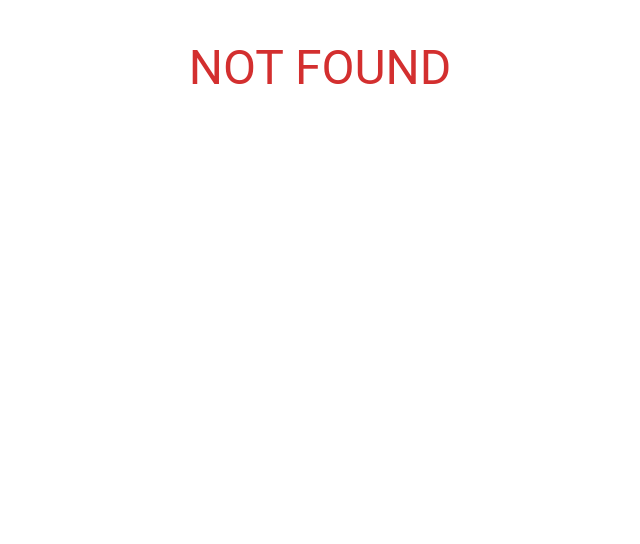
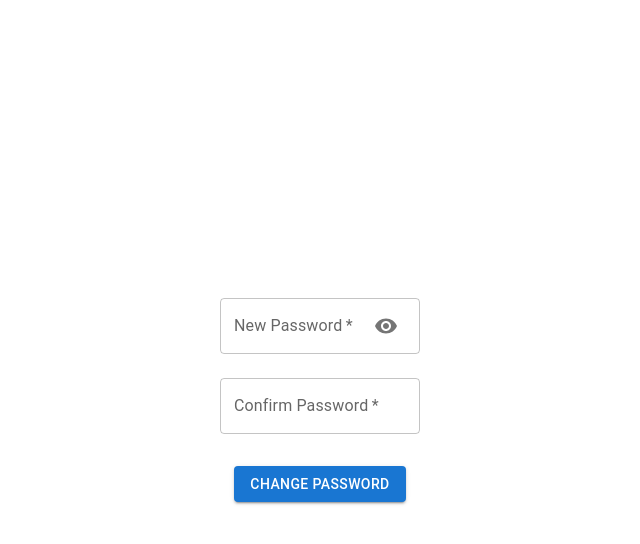
Before and after one commit to Sejimu/FULLSTACK-PROJECT-HACKATON, a React (Create React App) app: page /api/account/reset-password/confirm in a window 1280 px wide. Shown: the top 544 px of the page, without its empty margins (320-960 px from the left). Built offline with nearby package versions, Linux system fonts and the light colour scheme.

Commit message:
reset Password

```diff
--- a/src/App.css
+++ b/src/App.css
@@ -80,12 +80,11 @@ body {
 
 .homeImg2 {
   width: 80%;
-  height: 80%;}
-
+  height: 80%;
+}
 
 .slide-left.animated-element {
   animation: slideInFromLeft 1s ease-in-out;
-
 }
 
 @keyframes slideInFromLeft {
@@ -162,3 +161,16 @@ hr {
   letter-spacing: 0.00938em;
   color: white;
 }
+
+.css-9hp64e-MuiTypography-root-MuiLink-root {
+  margin: 0;
+  font-family: "Play", sans-serif;
+  font-weight: 400;
+  font-size: 0.875rem;
+  line-height: 1.43;
+  color: #1976d2;
+  -webkit-text-decoration: underline;
+  text-decoration: underline;
+  text-decoration-color: rgba(25, 118, 210, 0.4);
+  margin-right: 50px !important;
+}
--- /dev/null
+++ b/src/components/ResetPasswordModal.jsx
@@ -0,0 +1,72 @@
+import * as React from "react";
+import Button from "@mui/material/Button";
+import Dialog from "@mui/material/Dialog";
+import DialogActions from "@mui/material/DialogActions";
+import DialogContent from "@mui/material/DialogContent";
+import DialogContentText from "@mui/material/DialogContentText";
+import DialogTitle from "@mui/material/DialogTitle";
+import Slide from "@mui/material/Slide";
+import { useAuthContext } from "../contexts/AuthContext";
+import { Box, TextField } from "@mui/material";
+import { notify } from "./Toastify";
+
+const Transition = React.forwardRef(function Transition(props, ref) {
+  return <Slide direction="up" ref={ref} {...props} />;
+});
+
+export default function ResetPasswordModal() {
+  const { open, handleClose, resetPassword } = useAuthContext();
+
+  function handleSubmit(e) {
+    e.preventDefault();
+    const data = new FormData(e.currentTarget);
+
+    const data2 = [...data][0][1];
+    if (data2.length < 1) {
+      alert("fill all fields");
+      return;
+    }
+    resetPassword(data);
+  }
+
+  return (
+    <div>
+      <Dialog
+        open={open}
+        TransitionComponent={Transition}
+        keepMounted
+        onClose={handleClose}
+        aria-describedby="alert-dialog-slide-description"
+      >
+        <DialogTitle>{"Send activation code to your email."}</DialogTitle>
+        <Box
+          component="form"
+          onSubmit={handleSubmit}
+          noValidate
+          sx={{
+            mt: 1,
+            display: "flex",
+            justifyContent: "center",
+            flexDirection: "column",
+            alignItems: "center",
+          }}
+        >
+          <TextField
+            margin="normal"
+            // required
+            label="Email Address"
+            name="email"
+            autoComplete="email"
+            autoFocus
+            type="email"
+          />
+          <DialogActions>
+            <Button onClick={handleClose} type="submit">
+              Send
+            </Button>
+          </DialogActions>
+        </Box>
+      </Dialog>
+    </div>
+  );
+}
--- a/src/contexts/AuthContext.jsx
+++ b/src/contexts/AuthContext.jsx
@@ -12,6 +12,7 @@ export function useAuthContext() {
 
 function AuthContext({ children }) {
   const [user, setUser] = useState(null);
+  const [open, setOpen] = React.useState(false);
   const navigate = useNavigate();
 
   async function register(credentials) {
@@ -32,6 +33,31 @@ function AuthContext({ children }) {
         activation_code: code,
       });
       console.log(res);
+      navigate("/auth");
+    } catch (e) {
+      console.log(e);
+    }
+  }
+
+  async function resetPassword(credentials) {
+    try {
+      const res = await axios.post(
+        `${BASE_URL}/account/reset-password/`,
+        credentials
+      );
+      console.log(res);
+    } catch (e) {
+      console.log(e);
+    }
+  }
+
+  async function confirmResetPassword(credentials, code) {
+    console.log(credentials);
+    try {
+      const res = await axios.post(
+        `${BASE_URL}/account/reset-password/confirm/?c=${code}`,
+        credentials
+      );
       navigate("/auth");
     } catch (e) {
       console.log(e);
@@ -76,7 +102,29 @@ function AuthContext({ children }) {
       console.log(e);
     }
   }
-  const value = { user, register, login, activateUser, logout, checkAuth };
+
+  const handleClickOpen = () => {
+    setOpen(true);
+  };
+
+  const handleClose = () => {
+    setOpen(false);
+  };
+
+  const value = {
+    user,
+    register,
+    login,
+    activateUser,
+    logout,
+    checkAuth,
+    resetPassword,
+    setOpen,
+    open,
+    handleClickOpen,
+    handleClose,
+    confirmResetPassword,
+  };
   return <authContext.Provider value={value}>{children}</authContext.Provider>;
 }
 
--- a/src/pages/AuthPage.jsx
+++ b/src/pages/AuthPage.jsx
@@ -16,6 +16,7 @@ import { useAuthContext } from "../contexts/AuthContext";
 import { Navigate } from "react-router-dom";
 import { Visibility, VisibilityOff } from "@mui/icons-material";
 import { IconButton, InputAdornment } from "@mui/material";
+import ResetPasswordModal from "../components/ResetPasswordModal";
 
 function Copyright(props) {
   return (
@@ -41,8 +42,9 @@ const defaultTheme = createTheme();
 
 export default function AuthPage() {
   const [isLogin, setIsLogin] = React.useState(true);
+  const { register, user, login, handleClickOpen, handleClose } =
+    useAuthContext();
   const [showPassword, setShowPassword] = React.useState(false);
-  const { register, user, login } = useAuthContext();
 
   function changeVisibility() {
     setShowPassword(!showPassword);
@@ -72,6 +74,7 @@ export default function AuthPage() {
 
   return (
     <ThemeProvider theme={theme}>
+      <ResetPasswordModal />
       <Grid container component="main" sx={{ height: "100vh" }}>
         <CssBaseline />
         <Grid
@@ -163,7 +166,9 @@ export default function AuthPage() {
                 {isLogin ? "Sign in" : "Sign up"}
               </Button>
               <Grid container>
-                <Grid item xs></Grid>
+                <Grid item xs onClick={handleClickOpen}>
+                  {isLogin ? <Link variant="body2">Forgot password?</Link> : ""}
+                </Grid>
                 <Grid item>
                   <Link
                     href="#"
@@ -176,7 +181,6 @@ export default function AuthPage() {
                   </Link>
                 </Grid>
               </Grid>
-              <Copyright sx={{ mt: 5 }} />
             </Box>
           </Box>
         </Grid>
--- /dev/null
+++ b/src/pages/ResetPasswordConfirmPage.jsx
@@ -0,0 +1,81 @@
+import { Visibility, VisibilityOff } from "@mui/icons-material";
+import {
+  Box,
+  Button,
+  IconButton,
+  InputAdornment,
+  TextField,
+} from "@mui/material";
+import React, { useEffect } from "react";
+import { useSearchParams } from "react-router-dom";
+import { useAuthContext } from "../contexts/AuthContext";
+
+function ResetPasswordConfirmPage() {
+  const [searchParams, setSearchParams] = useSearchParams();
+  const [showPassword, setShowPassword] = React.useState(false);
+  const { confirmResetPassword } = useAuthContext();
+
+  function changeVisibility() {
+    setShowPassword(!showPassword);
+  }
+
+  useEffect(() => {
+    searchParams.get("c");
+  }, []);
+
+  function handleSubmit(e) {
+    e.preventDefault();
+
+    const data = new FormData(e.currentTarget);
+
+    const setPass = Object.fromEntries([...data]);
+
+    console.log({ ...setPass, code: searchParams.get("c") });
+    confirmResetPassword(setPass, searchParams.get("c"));
+  }
+
+  return (
+    <Box
+      component="form"
+      sx={{
+        width: "200px",
+        m: "0 auto",
+        height: "100vh",
+        display: "flex",
+        justifyContent: "center",
+        alignItems: "center",
+        flexDirection: "column",
+      }}
+      onSubmit={handleSubmit}
+    >
+      <TextField
+        margin="normal"
+        required
+        name="new_password"
+        label="New Password"
+        type={showPassword ? "text" : "password"}
+        InputProps={{
+          endAdornment: (
+            <InputAdornment position="end">
+              <IconButton onClick={changeVisibility}>
+                {showPassword ? <VisibilityOff /> : <Visibility />}
+              </IconButton>
+            </InputAdornment>
+          ),
+        }}
+      />
+      <TextField
+        margin="normal"
+        required
+        name="password_confirmation"
+        label="Confirm Password"
+        type="password"
+      />
+      <Button type="submit" variant="contained" sx={{ mt: 3, mb: 2 }}>
+        Change Password
+      </Button>
+    </Box>
+  );
+}
+
+export default ResetPasswordConfirmPage;
--- a/src/routes/MainRoute.jsx
+++ b/src/routes/MainRoute.jsx
@@ -11,6 +11,7 @@ import AddLesson from "../pages/AddLesson";
 import DetailsPage from "../pages/DetailsPage";
 import UserProtectedRoute from "./UserProtectedRoute";
 import ProfilePage from "../pages/ProfilePage";
+import ResetPasswordConfirmPage from "../pages/ResetPasswordConfirmPage";
 
 function MainRoute() {
   return (
@@ -26,6 +27,10 @@ function MainRoute() {
 
       <Route element={<UserProtectedRoute />}></Route>
       <Route path="/api/account/activate/" element={<ActivationPage />} />
+      <Route
+        path="/api/account/reset-password/confirm/"
+        element={<ResetPasswordConfirmPage />}
+      />
       <Route path="*" element={<NotFoundPage />} />
       <Route path="/auth" element={<AuthPage />} />
     </Routes>
```
Also changed, not shown: src/pages/HomePage.jsx (+26 -13 lines).
